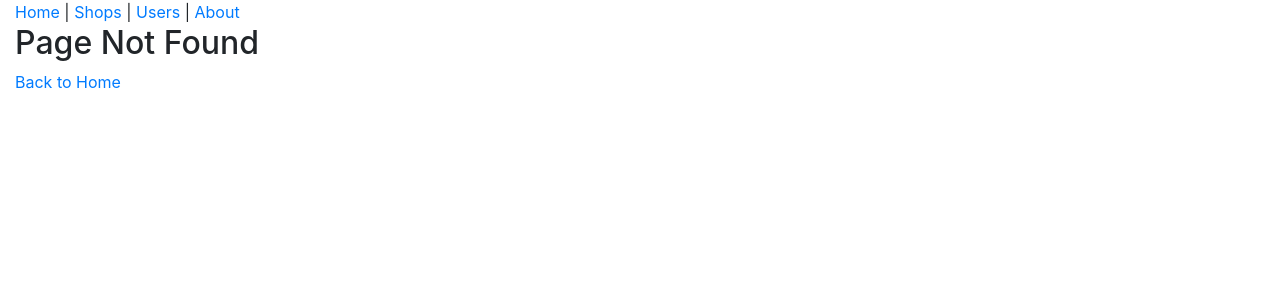
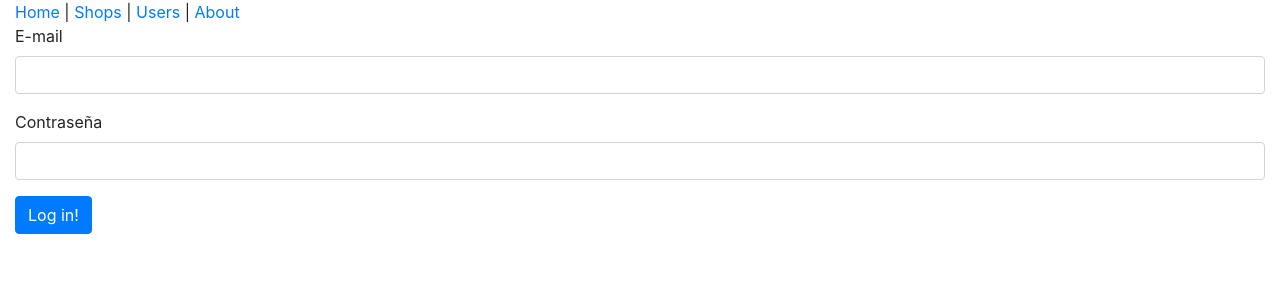
Before and after one commit to bbarchu/foodie-web, a React (Create React App) app: page /login in a window 1280 px wide. Before the commit this address had no page. Shown: the top 300 px of the page. Built offline with nearby package versions, Linux system fonts and the light colour scheme.

Commit message:
Login creado

```diff
--- a/src/components/App.js
+++ b/src/components/App.js
@@ -10,7 +10,7 @@ import { ToastContainer } from 'react-toastify';
 import "react-toastify/dist/ReactToastify.css";
 import ProductPage from './ProductPage';
 import UsersPage from './UsersPage';
-
+import LoginPage from './LoginPage';
 
 function App(){
 
@@ -20,6 +20,7 @@ function App(){
       <Header />
       <Switch>
         <Route path="/" exact component={HomePage} />
+        <Route path="/login" component={LoginPage} />
         <Route path="/about" component={AboutPage} />
         <Route path="/shops" component={ShopsPage} />
         <Route path="/users" component={UsersPage} />
--- a/src/components/HomePage.js
+++ b/src/components/HomePage.js
@@ -7,6 +7,7 @@ function HomePage(){
         <p> Administra tu aplicación </p>
         <Link to="shops" className="btn btn-primary">Shops </Link>
         {" "}<Link to="users" className="btn btn-primary">Users</Link>
+        {" "}<Link to="login" className="btn btn-primary">LoginDummy</Link>
 
     </div>
     );
--- /dev/null
+++ b/src/components/LoginPage.js
@@ -0,0 +1,63 @@
+import React, { useState } from 'react';
+import TextInput from './common/TextInput';
+import { toast } from 'react-toastify';
+
+
+function LoginPage() {
+
+    const [errors, setErrors] = useState({});
+    const [user, setUser] = useState({
+        email:"",
+        contrasenia:""
+    });
+
+    function handleChange({target}){
+        const updatedUser = { ...user, [target.name]: target.value};
+        setUser(updatedUser);
+    }
+
+    function handleSubmit(event){
+        event.preventDefault();
+        if(!formIsValid()) return;
+        toast.success("Conection success!");
+    }
+
+    function formIsValid(){
+        const _errors = {};
+        if(!user.email) _errors.email= "Email is required";
+        if(!user.contrasenia) _errors.contrasenia= "Password is required";
+
+        setErrors(_errors);
+        return Object.keys(_errors).length === 0;
+    }
+
+    return (
+        <form onSubmit={handleSubmit}>
+
+            <TextInput
+            id="email"
+            label="E-mail"
+            name="email"
+            value={user.email}
+            onChange={handleChange}
+            error={errors.email}
+
+            />
+
+            <TextInput
+            id="contrasenia"
+            label="Contraseña"
+            name="contrasenia"
+            value={user.contrasenia}
+            onChange={handleChange}
+            error={errors.contrasenia}
+
+            />
+
+            <input type="submit" value="Log in!" className="btn btn-primary" />
+
+        </form>
+    );
+}
+
+export default LoginPage;
```
